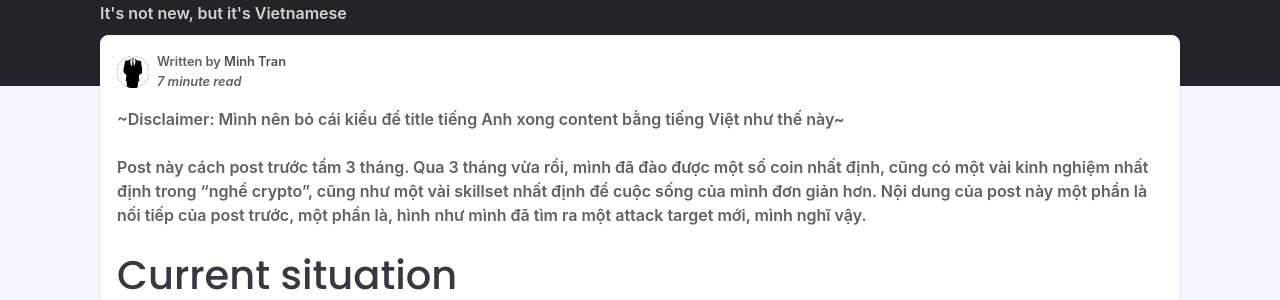
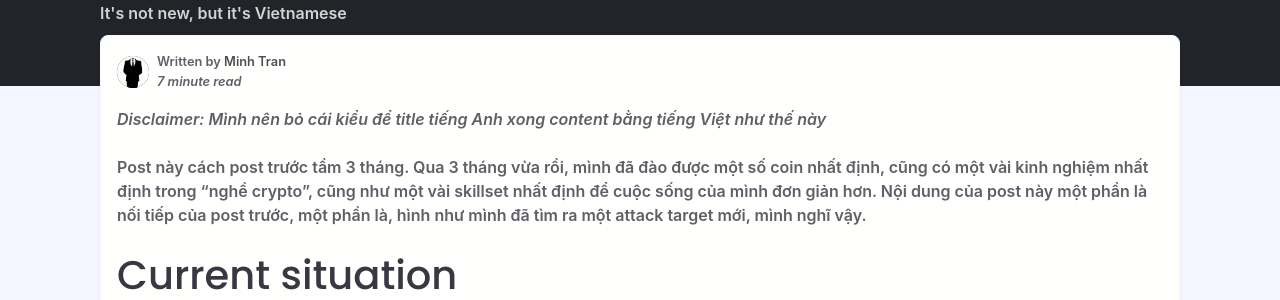
Before and after one commit to teamkhunglong/teamkhunglong.github.io, a Jekyll site: the page built from _posts/Hacks/2021-07-25-Next-Malware-Maybe.md, in a window 1280 px wide and 900 px high. Shown: the part 331-631 px from the top of the window. Built offline with Jekyll 4.4.1, drawn with Linux system fonts in a browser that asks for light colours; some web fonts are replaced; comment, search, counter and statistics services are not loaded.

Commit message:
fix italic

```diff
--- a/_posts/Hacks/2021-07-25-Next-Malware-Maybe.md
+++ b/_posts/Hacks/2021-07-25-Next-Malware-Maybe.md
@@ -7,7 +7,7 @@ author: minh
 short-description: It's not new, but it's Vietnamese
 ---
 
-~Disclaimer: Mình nên bỏ cái kiểu để title tiếng Anh xong content bằng tiếng Việt như thế này~
+*Disclaimer: Mình nên bỏ cái kiểu để title tiếng Anh xong content bằng tiếng Việt như thế này*
 
 Post này cách post trước tầm 3 tháng. Qua 3 tháng vừa rồi, mình đã đào được một số coin nhất định, cũng có một vài kinh nghiệm nhất định trong "nghề crypto", cũng như một vài skillset nhất định để cuộc sống của mình đơn giản hơn. Nội dung của post này một phần là nối tiếp của post trước, một phần là, hình như mình đã tìm ra một attack target mới, mình nghĩ vậy.
 
```
